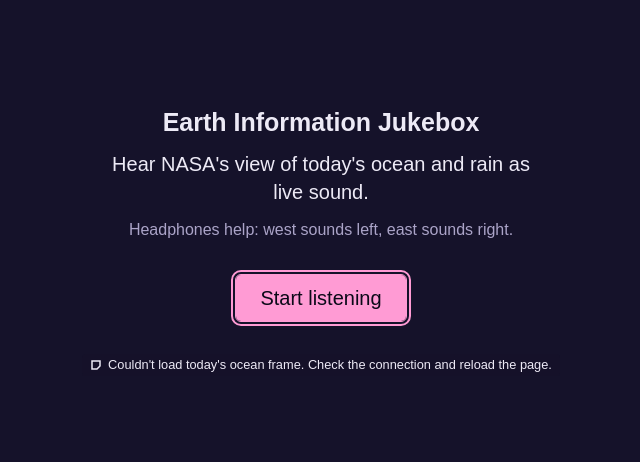
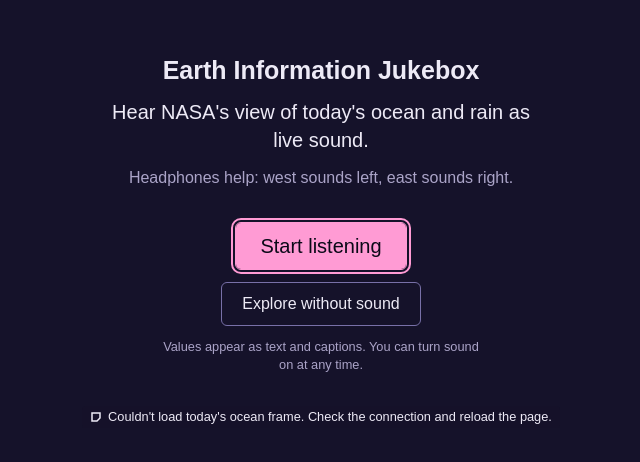
Before and after one commit to PratikDev/bloop, a Next.js app: page / in a window 1280 px wide. Shown: the part 158-620 px from the top of the page, without its empty margins (319-959 px from the left). Built offline with nearby package versions, Linux system fonts and the light colour scheme; no server answers; a web font is replaced by a local one.

Commit message:
feat(L3): Explore without sound option on the Start overlay
Opens the map with captions on and no audio; the caption bar shows the
reading, Enter goes to the live region, and Turn sound on starts audio later.
Start listening stays first in focus order.

```diff
--- a/src/components/AppState/reducer.ts
+++ b/src/components/AppState/reducer.ts
@@ -11,7 +11,8 @@
 }
 
 export interface AppState {
-  started: boolean; // the Start button has been pressed (audio unlocked)
+  started: boolean; // past the Start overlay (with or without sound)
+  soundOn: boolean; // false after "Explore without sound", until the user turns it on
   introDone: boolean; // the opening has finished or been skipped
   playing: boolean; // live sound on (Space toggles)
   cursor: LatLon;
@@ -32,6 +33,8 @@
 
 export type AppAction =
   | { type: "start" }
+  | { type: "startSilent" }
+  | { type: "enableSound" }
   | { type: "introDone" }
   | { type: "setPlaying"; playing: boolean }
   | { type: "moveCursor"; dLat: number; dLon: number }
@@ -51,6 +54,7 @@
 
 export const initialState: AppState = {
   started: false,
+  soundOn: false,
   introDone: false,
   playing: false,
   cursor: START_CURSOR,
@@ -71,7 +75,7 @@
 
 /** Whether a live voice is sounding right now (for rings and captions). */
 export function isVoiceAudible(state: AppState, voice: LiveVoiceId): boolean {
-  if (!state.started || !state.playing || !state.introDone || state.allMuted) return false;
+  if (!state.started || !state.soundOn || !state.playing || !state.introDone || state.allMuted) return false;
   if (state.mix[voice].muted || state.mix[voice].volume === 0) return false;
   if (state.solo !== null && state.solo !== voice) return false;
   return TRACK_VOICES[state.track].includes(voice);
@@ -80,7 +84,12 @@
 export function reducer(state: AppState, action: AppAction): AppState {
   switch (action.type) {
     case "start":
-      return { ...state, started: true, playing: true };
+      return { ...state, started: true, soundOn: true, playing: true };
+    case "startSilent":
+      // Straight to the map: no opening (it is a sound piece), captions carry the values.
+      return { ...state, started: true, soundOn: false, playing: false, introDone: true, captions: true };
+    case "enableSound":
+      return { ...state, soundOn: true, playing: true };
     case "introDone":
       return { ...state, introDone: true };
     case "setPlaying":
--- a/src/components/BottomBar.tsx
+++ b/src/components/BottomBar.tsx
@@ -22,7 +22,7 @@
       <div className="flex flex-wrap items-center gap-x-3 gap-y-2">
         <Button variant="secondary" onClick={commands.togglePlaying} className={BAR_BUTTON}>
           {state.playing ? <Pause aria-hidden="true" /> : <Play aria-hidden="true" />}
-          {t(state.playing ? "sound.pause" : "sound.play")}
+          {t(!state.soundOn ? "sound.turnOn" : state.playing ? "sound.pause" : "sound.play")}
         </Button>
 
         <Mixer className="hidden lg:flex" />
--- a/src/components/CaptionBar/index.tsx
+++ b/src/components/CaptionBar/index.tsx
@@ -2,20 +2,28 @@
 
 import { cn } from "@/lib/utils";
 import { captionText } from "@/lib/i18n";
-import { useAppState } from "../AppState/use-app-state";
+import { readAt, readingText } from "@/lib/reading";
+import { useAppState, useT } from "../AppState/use-app-state";
+import { useLiveData } from "../LiveData/use-live-data";
 import { useLatestCaption } from "./use-latest-caption";
 
 /**
  * A caption for every sound event (plan §9.4), in Tiro Bangla. Visual only:
  * the live region already speaks values, so this never talks over it.
+ * With sound off, it shows the reading under the cursor instead.
  */
 export function CaptionBar({ className }: { className?: string }) {
   const { state } = useAppState();
+  const { fields } = useLiveData();
+  const t = useT();
   const caption = useLatestCaption();
   if (!state.captions) return null;
+  const text = !state.soundOn
+    ? fields && readingText(t, readAt(fields, state.cursor), state.track)
+    : caption && captionText(state.lang, caption.key, caption.params);
   return (
     <p aria-hidden="true" className={cn("min-h-8 truncate font-serif text-lead text-moon", className)}>
-      {caption ? captionText(state.lang, caption.key, caption.params) : " "}
+      {text || " "}
     </p>
   );
 }
--- a/src/components/Commands/index.tsx
+++ b/src/components/Commands/index.tsx
@@ -23,11 +23,22 @@
     const trackName = (track: typeof state.track) =>
       t(track === "ocean" ? "track.oceanLong" : track === "rain" ? "track.rainLong" : "track.both");
 
+    const enableSound = async () => {
+      await audio.ensureAudio(); // inside the click/keydown gesture
+      dispatch({ type: "enableSound" });
+      announce(t("sound.resumed"));
+    };
+    const soundOffHint = () => announce(t("sound.offHint"));
+
     return {
       async start() {
         await audio.ensureAudio(); // inside the click/keydown gesture
         dispatch({ type: "start" }); // the Opening plays next, then sets introDone
       },
+      startSilent() {
+        dispatch({ type: "startSilent" }); // no AudioContext is created
+      },
+      enableSound,
       moveCursor(dLat, dLon) {
         dispatch({ type: "moveCursor", dLat, dLon });
       },
@@ -51,6 +62,10 @@
         announce(t("announce.toggle", { name: t(SETTING_LABELS[key]), on: !state[key] }));
       },
       togglePlaying() {
+        if (!state.soundOn) {
+          void enableSound();
+          return;
+        }
         dispatch({ type: "setPlaying", playing: !state.playing });
         announce(t(state.playing ? "sound.paused" : "sound.resumed"));
       },
@@ -58,11 +73,13 @@
         if (!fields) return;
         const text = spokenReading(t, readAt(fields, state.cursor), state.track, state.cursor);
         // Two voices never talk at once: built-in speech OR the live region.
-        if (state.builtInVoice) void audio.speak(text, state.lang);
+        // With sound off, nothing is spoken aloud.
+        if (state.builtInVoice && state.soundOn) void audio.speak(text, state.lang);
         else announce(text);
       },
       playSweep() {
         if (!fields) return;
+        if (!state.soundOn) return soundOffHint();
         if (!fields.rain && state.track !== "ocean") {
           announce(t("sweep.needsRain"));
           return;
@@ -72,10 +89,12 @@
         audio.playSweep(path.points);
       },
       playLegend() {
+        if (!state.soundOn) return soundOffHint();
         if (state.track === "both") audio.playWarmup();
         else audio.playLegend(state.track);
       },
       playMotif() {
+        if (!state.soundOn) return soundOffHint();
         if (sst) audio.playMotif(bandMeans(sst));
       },
       xray() {
--- a/src/components/Commands/use-commands.ts
+++ b/src/components/Commands/use-commands.ts
@@ -27,6 +27,8 @@
 /** Every user action, shared by keyboard shortcuts and on-screen controls. */
 export interface Commands {
   start(): Promise<void>;
+  startSilent(): void;
+  enableSound(): Promise<void>;
   moveCursor(dLat: number, dLon: number): void;
   setTrack(track: TrackMode): void;
   setMode(mode: Mode): void;
--- a/src/components/Commands/use-sound-sync.ts
+++ b/src/components/Commands/use-sound-sync.ts
@@ -9,7 +9,7 @@
 
 /** Keeps the sound engine in step with the app state. */
 export function useSoundSync(state: AppState, fields: LiveFields | null): void {
-  const { started, playing, introDone, cursor, track, mix, solo, allMuted } = state;
+  const { started, soundOn, playing, introDone, cursor, track, mix, solo, allMuted } = state;
 
   useEffect(() => audio.setTrackMode(track), [track]);
   useEffect(() => audio.setSolo(solo), [solo]);
@@ -22,7 +22,7 @@
   }, [mix]);
 
   useEffect(() => {
-    if (!started || !fields) return;
+    if (!started || !soundOn || !fields) return;
     if (!playing || !introDone) {
       audio.silenceLive();
       return;
@@ -30,5 +30,5 @@
     const r = readAt(fields, cursor);
     audio.setOcean(r.ocean.valueC, cursor.lon);
     audio.setRain(r.rain.mmPerHour, r.rain.phase, cursor.lon);
-  }, [started, playing, introDone, cursor, fields]);
+  }, [started, soundOn, playing, introDone, cursor, fields]);
 }
--- a/src/components/StartOverlay.tsx
+++ b/src/components/StartOverlay.tsx
@@ -10,6 +10,7 @@
 /**
  * The first thing on the page. Sound can only start from a user gesture, so
  * "Start listening" is the first focusable element and creates the AudioContext.
+ * "Explore without sound" comes second, so nobody is locked out by audio.
  */
 export function StartOverlay() {
   const { state } = useAppState();
@@ -26,6 +27,7 @@
         <p className="text-lead text-moon">{t("start.lead")}</p>
         <p className="text-haze">{t("start.hint")}</p>
       </div>
+      <div className="flex flex-col items-center gap-3">
         <Button
           autoFocus
           size="lg"
@@ -38,6 +40,20 @@
         >
           {t("start.button")}
         </Button>
+        <Button
+          variant="outline"
+          size="lg"
+          disabled={starting}
+          aria-describedby="start-silent-hint"
+          onClick={commands.startSilent}
+          className="h-11 rounded-lg px-5 text-body"
+        >
+          {t("start.silent")}
+        </Button>
+        <p id="start-silent-hint" className="max-w-xs text-small text-haze">
+          {t("start.silentHint")}
+        </p>
+      </div>
       <div className="min-h-6">
         {sstStatus === "loading" && <StatusBadge kind="loading">{t("start.loading")}</StatusBadge>}
         {sstStatus === "error" && <StatusBadge kind="error">{t("error.ocean")}</StatusBadge>}
--- a/src/lib/i18n/en/app.ts
+++ b/src/lib/i18n/en/app.ts
@@ -11,6 +11,8 @@
   "start.lead": "Hear NASA's view of today's ocean and rain as live sound.",
   "start.hint": "Headphones help: west sounds left, east sounds right.",
   "start.button": "Start listening",
+  "start.silent": "Explore without sound",
+  "start.silentHint": "Values appear as text and captions. You can turn sound on at any time.",
   "start.loading": "Loading today's ocean frame…",
   "start.skipIntro": "Skip intro",
 
@@ -88,6 +90,8 @@
   "sound.muteAll": "Mute all",
   "sound.unmuteAll": "Unmute all",
   "sound.stopped": "Stopped",
+  "sound.turnOn": "Turn sound on",
+  "sound.offHint": "Sound is off. Choose Turn sound on to hear it.",
   "mixer.label": "Mixer",
   "mixer.snow": "Snow",
   "mixer.muteShort": "Mute",
```
Lines whose indentation alone changed are shown as unchanged.
